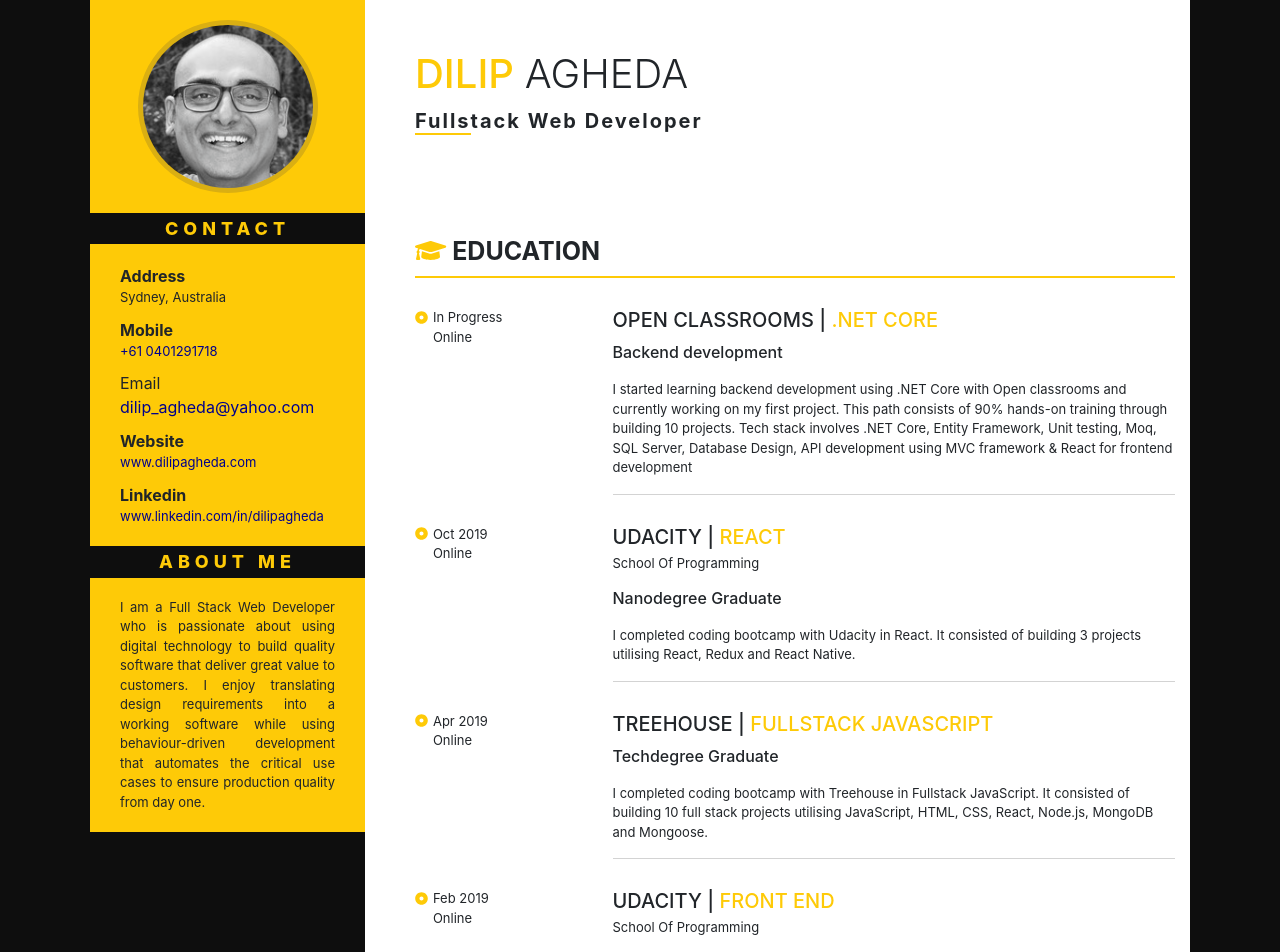
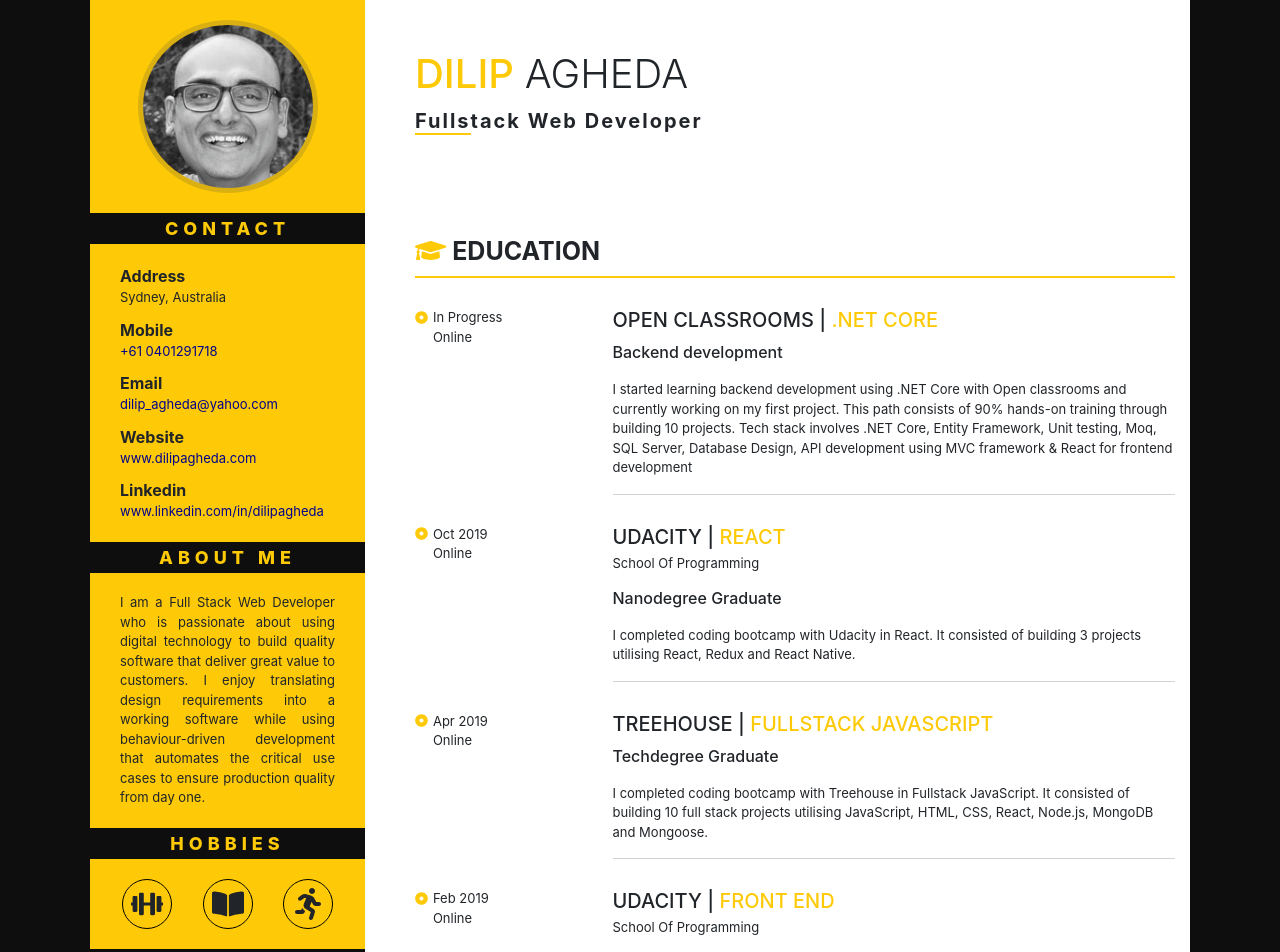
Before and after one commit to dilipagheda/oc-p1-onlineresume-react, a React (Create React App) app: page / in a window 1280 px wide. Shown: the top 952 px of the page. Built offline with nearby package versions, Linux system fonts and the light colour scheme.

Commit message:
improved naming convention on sidebar component

```diff
--- a/src/components/SideBar.js
+++ b/src/components/SideBar.js
@@ -1,5 +1,7 @@
 import React from 'react';
 import ProfilePicture from '../images/me.png';
+import { FontAwesomeIcon } from '@fortawesome/react-fontawesome'
+import {faDumbbell, faRunning, faBookOpen} from '@fortawesome/free-solid-svg-icons';
 
 const SideBar = () => {
     return (
@@ -23,8 +25,8 @@
                     </div>
                 </div>
                 <div className="segment-details-item email">
-                    <div className="section-details-item-label">Email</div>
-                    <div className="section-details-item-value">
+                    <div className="segment-details-item-label">Email</div>
+                    <div className="segment-details-item-value">
                         <a href="mailto:dilip_agheda@yahoo.com">dilip_agheda@yahoo.com</a>
                     </div>
                 </div>
@@ -52,6 +54,18 @@
                 </div>
             </div>
         </section>
+        <section>
+            <h1 className="segment-header text-center">
+                HOBBIES
+            </h1>
+            <div className="segment-details">
+                <div className="segment-details-item d-flex justify-content-between">
+                    <FontAwesomeIcon icon={faDumbbell} className="hobby-icon"/>
+                    <FontAwesomeIcon icon={faBookOpen} className="hobby-icon"/>
+                    <FontAwesomeIcon icon={faRunning} className="hobby-icon" />
+                </div>
+            </div>
+        </section>
     </aside>
     );
 }
```
